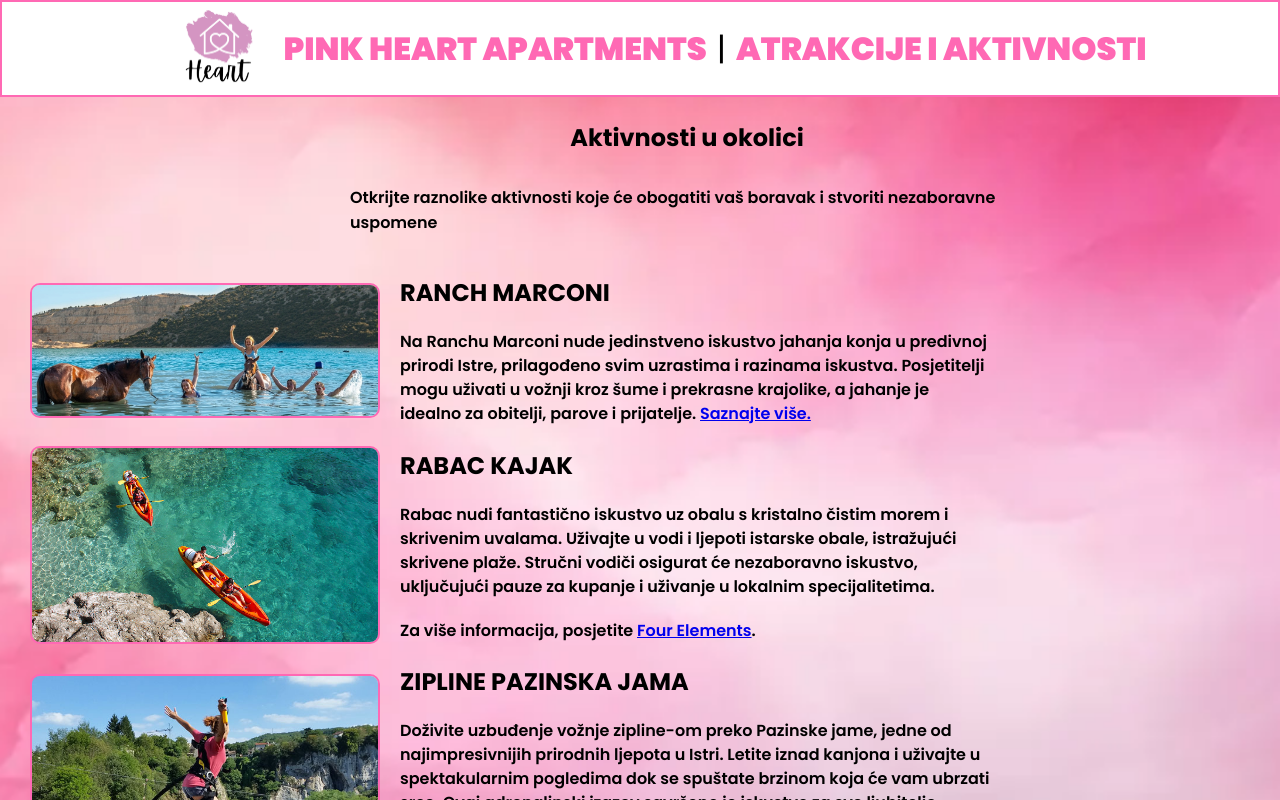
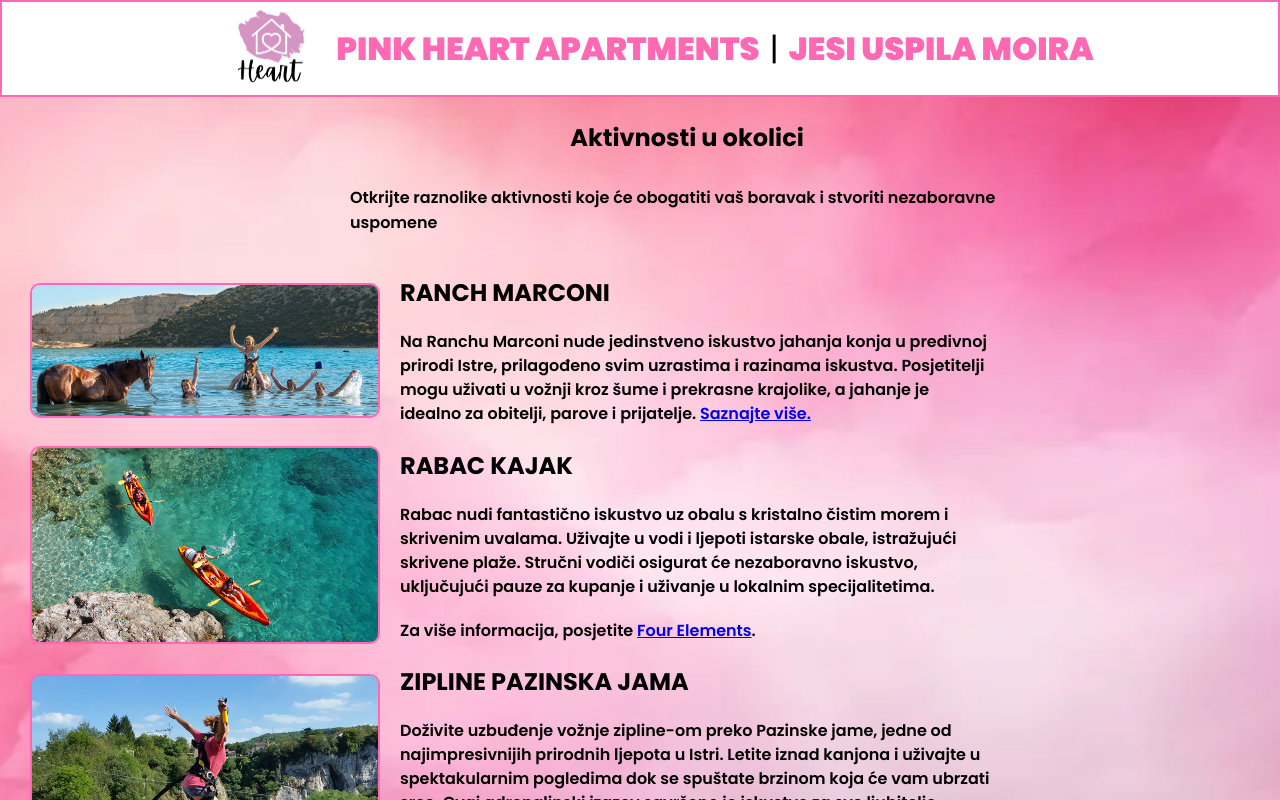
Before and after one commit to LanaPavlic/PI-project, a Vue app: page /aktivnosti in a window 1280 px wide. Built offline with nearby package versions, Linux system fonts and the light colour scheme.

Commit message:
BACKUP
Ponovan push kako i kolegica mogla preuzeti kod

```diff
--- a/src/views/Aktivnosti.vue
+++ b/src/views/Aktivnosti.vue
@@ -8,7 +8,7 @@
       <div class="header_titles">
         <h1 class="header_title">PINK HEART APARTMENTS</h1>
         <span class="divider">|</span>
-        <h2 class="header_title">ATRAKCIJE I AKTIVNOSTI</h2>
+        <h2 class="header_title">JESI USPILA MOIRA</h2>
       </div>
     </header>
 
```
